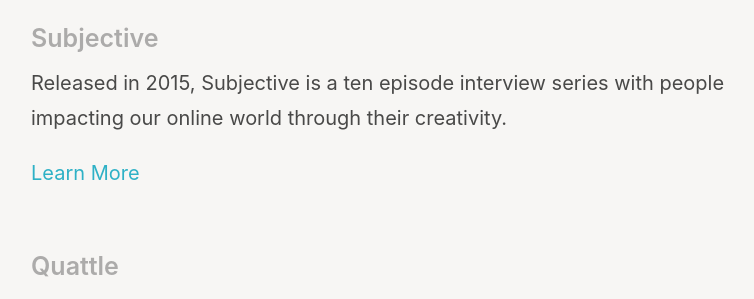
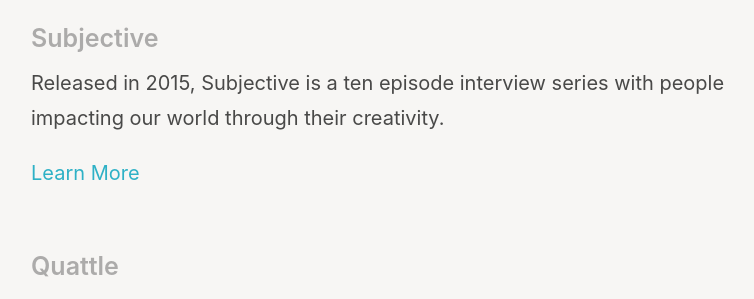
Before and after one commit to wertercatt/tooters, a Jekyll site: the page built from projects.md, in a window 1280 px wide. Shown: the part 181-480 px from the top of the page, without its empty margins (259-1013 px from the left). Built offline with Jekyll 4.4.1, drawn with Linux system fonts in a browser that asks for light colours.

Commit message:
Updated podcast.xml projects.md subjective.md

```diff
--- a/podcast.xml
+++ b/podcast.xml
@@ -2,13 +2,13 @@
 <channel>
 <generator>Sounder.fm Podcasts</generator>
 <title>Subjective</title>
-<description><p>Released in 2015, Subjective is a ten episode interview series with people impacting our online world through their creativity.</p></description>
+<description><p>Released in 2015, Subjective is a ten episode interview series with people impacting our world through their creativity.</p></description>
 <link>https://victorwynne.com/subjective/</link>
 <language>en-US</language>
 <copyright>2015-2022, Victor Wynne. All Rights Reserved.</copyright>
 <lastBuildDate>Thu, 19 Dec 2019 02:48:38 GMT</lastBuildDate>
 <itunes:author>Victor Wynne</itunes:author>
-<itunes:summary>Released in 2015, Subjective is a ten episode interview series with people impacting our online world through their creativity.</itunes:summary>
+<itunes:summary>Released in 2015, Subjective is a ten episode interview series with people impacting our world through their creativity.</itunes:summary>
 <itunes:type>episodic</itunes:type>
 <itunes:owner>
 <itunes:name>Victor Wynne</itunes:name>
--- a/projects.md
+++ b/projects.md
@@ -6,7 +6,7 @@
 
 ## <small>Subjective</small>
 
-Released in 2015, Subjective is a ten episode interview series with people impacting our online world through their creativity.
+Released in 2015, Subjective is a ten episode interview series with people impacting our world through their creativity.
 
 [Learn More](/subjective/)
 <br><br>
```
Also changed, not shown: subjective.md (+1 -1 lines).
